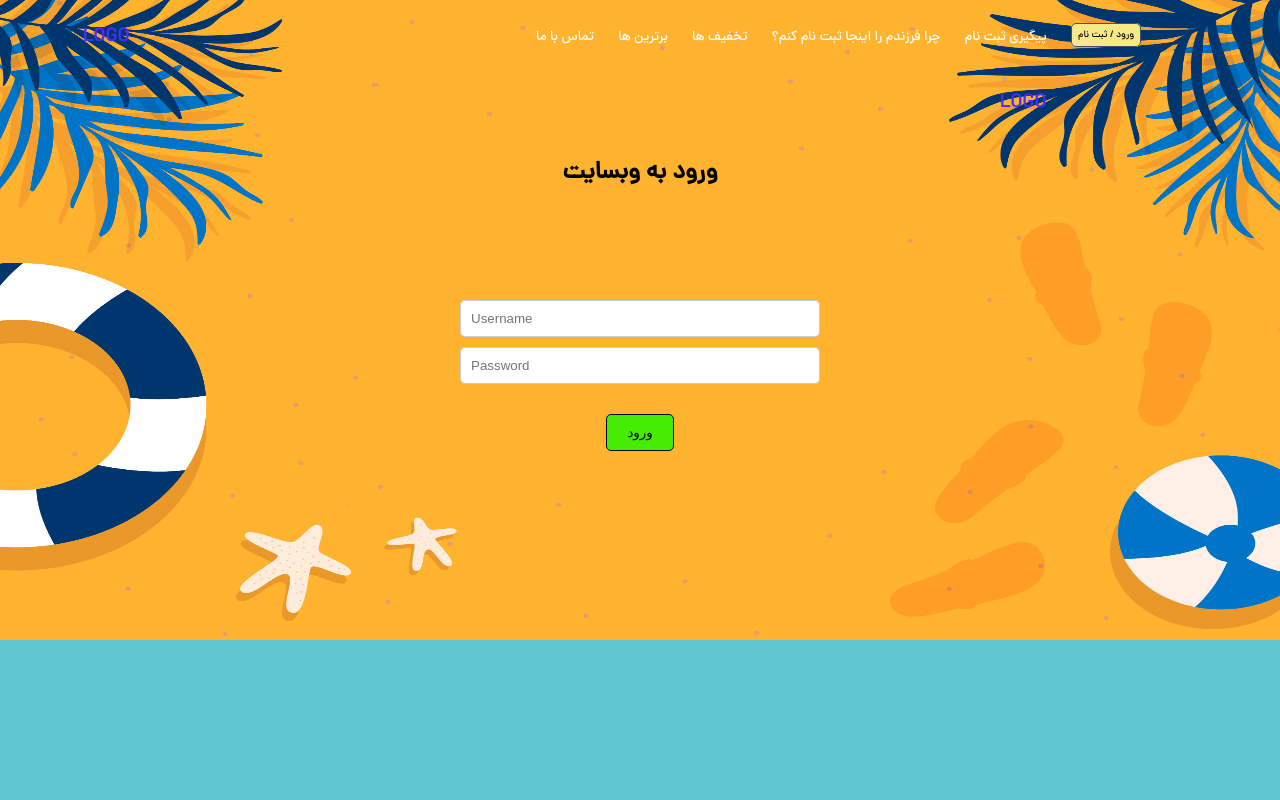
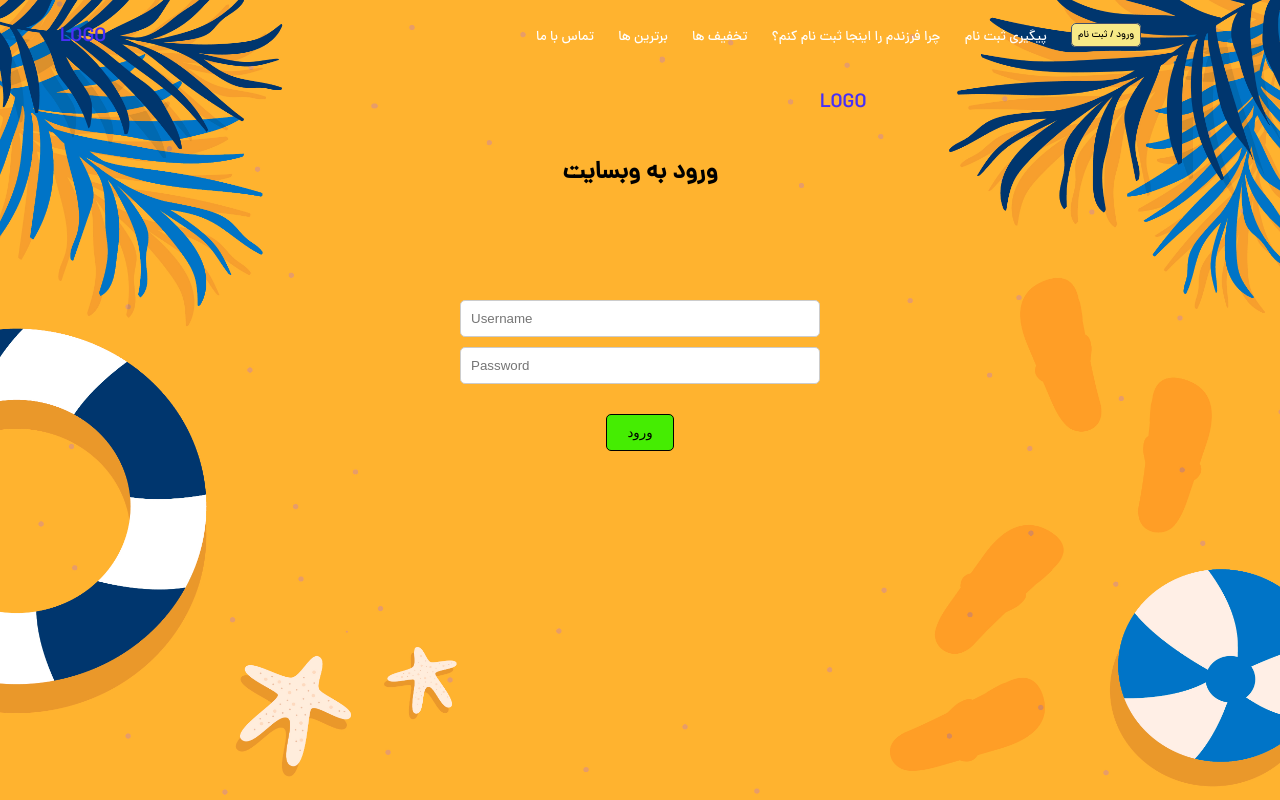
Before and after one commit to mahdi-z-CMD/react-test, a React (Create React App) app: page /Login in a window 1280 px wide. Built offline with nearby package versions, Linux system fonts and the light colour scheme.

Commit message:
home page vh addjust

```diff
--- a/src/style.css
+++ b/src/style.css
@@ -13,7 +13,7 @@
   body{
     background: rgba(79, 192, 208, 0.9);
     background-image: url("./images/bg.jpg");
-    background-size: 100% 80vh;
+    background-size: 100% 100vh;
     background-repeat: no-repeat;
 
   }
@@ -185,7 +185,7 @@
   }
   .intor{
     width: 100%;
-    height: 45vh;
+    height: 65vh;
     margin-top: 10%;
     display: flex;
     flex-direction: column;
@@ -560,8 +560,15 @@
     width: 17%;
     font-size: 1rem;
   }
-
-
+  body{
+  }
+  .nav-logo{
+    margin-left: 100%;
+  }
+  .hamburger{
+    background-color: transparent;
+    border: none;
+  }
 
 
 
```
